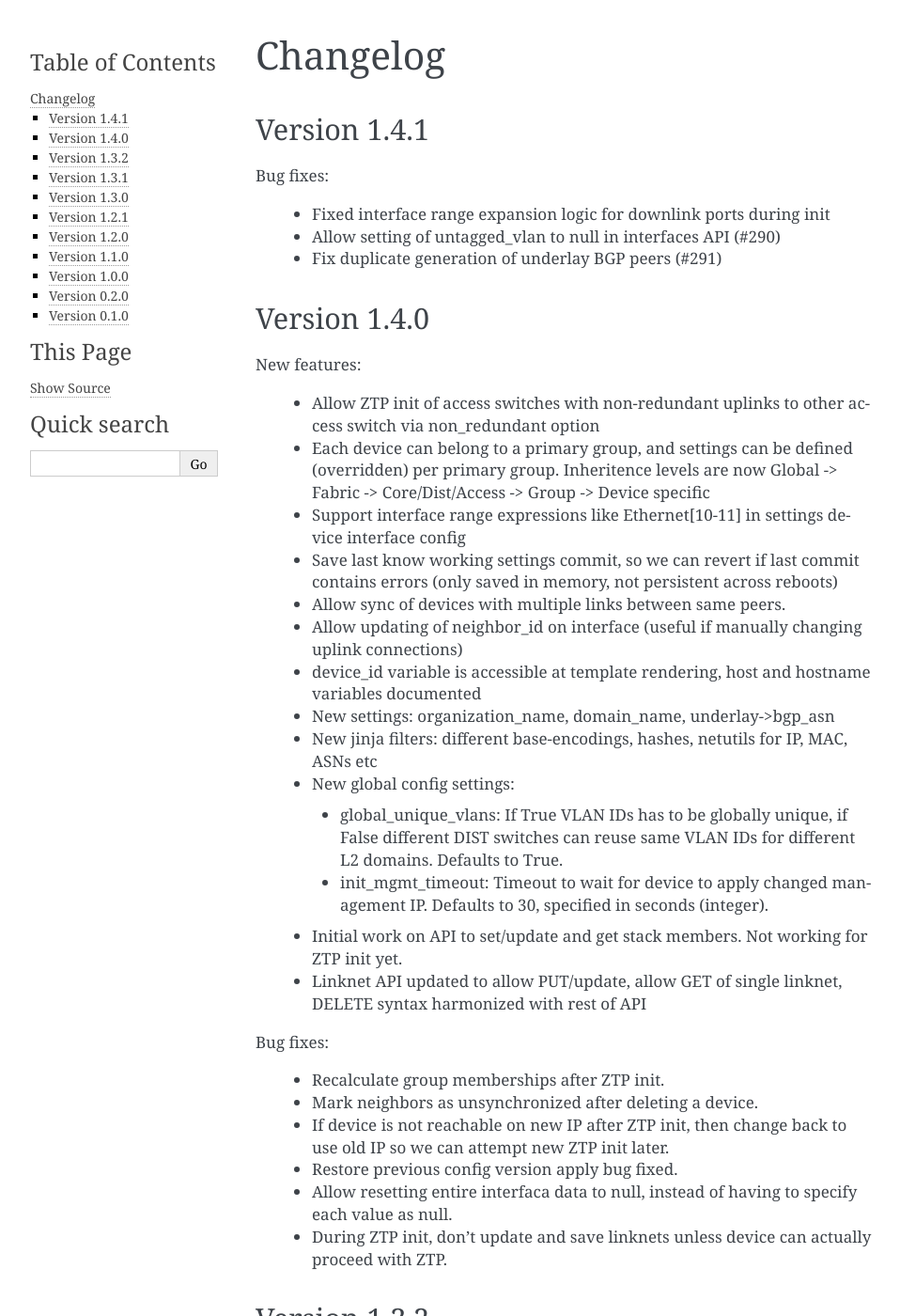
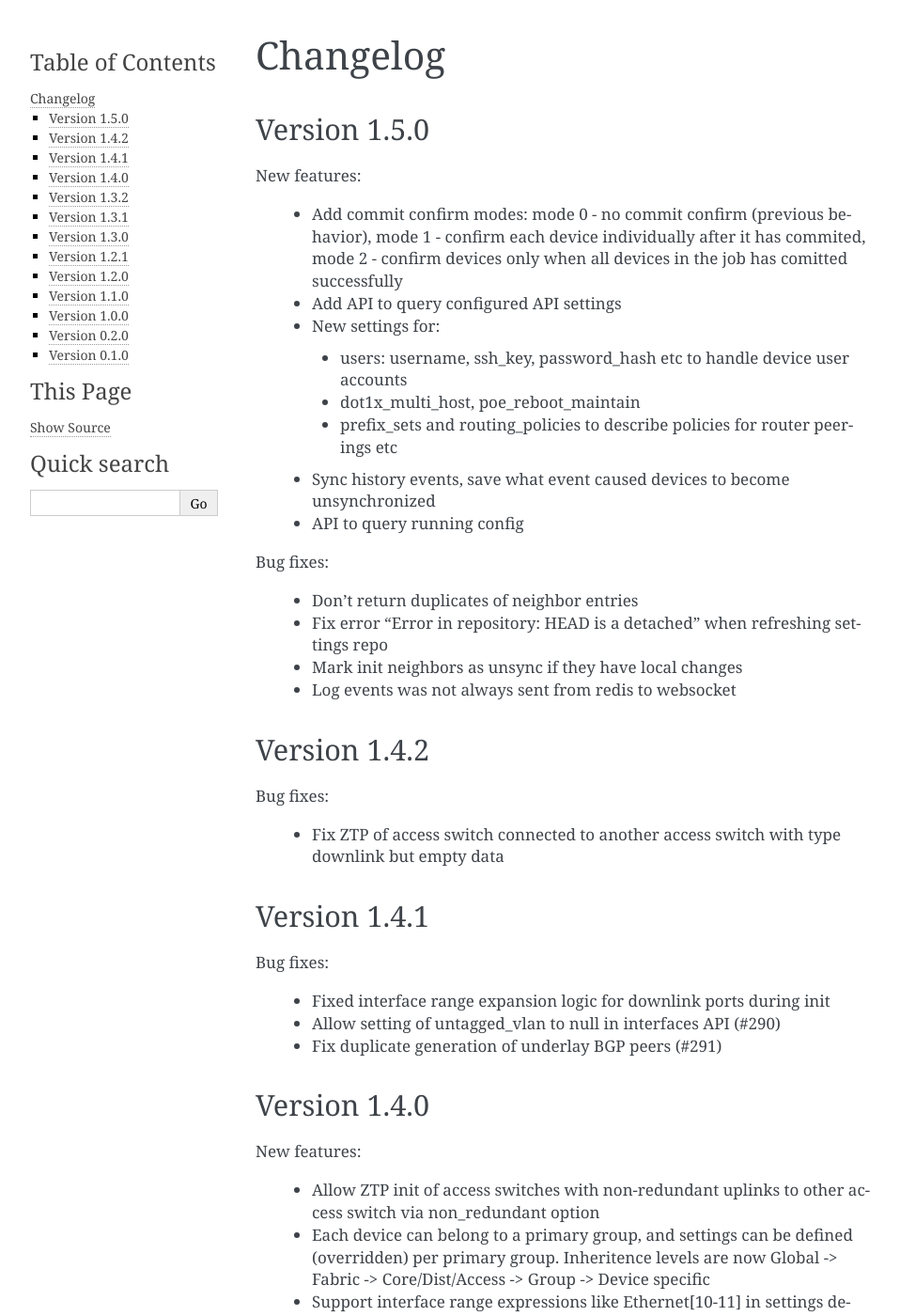
Before and after one commit to SUNET/cnaas-nms, a Sphinx documentation site: the page built from docs/changelog/index.rst, in a window 1280 px wide and 1400 px high. Shown: the whole window at 94% size, without its empty margins (148-1106 px from the left). Built offline with Sphinx 7.4.7, drawn with Linux system fonts in a browser that asks for light colours.

Commit message:
Changelog v1.5

```diff
--- a/docs/changelog/index.rst
+++ b/docs/changelog/index.rst
@@ -1,5 +1,35 @@
 Changelog
 =========
+
+Version 1.5.0
+-------------
+
+New features:
+
+ - Add commit confirm modes: mode 0 - no commit confirm (previous behavior), mode 1 - confirm each device individually
+   after it has commited, mode 2 - confirm devices only when all devices in the job has comitted successfully
+ - Add API to query configured API settings
+ - New settings for:
+  * users: username, ssh_key, password_hash etc to handle device user accounts
+  * dot1x_multi_host, poe_reboot_maintain
+  * prefix_sets and routing_policies to describe policies for router peerings etc
+ - Sync history events, save what event caused devices to become unsynchronized
+ - API to query running config
+
+Bug fixes:
+
+ - Don't return duplicates of neighbor entries
+ - Fix error "Error in repository: HEAD is a detached" when refreshing settings repo
+ - Mark init neighbors as unsync if they have local changes
+ - Log events was not always sent from redis to websocket
+
+Version 1.4.2
+-------------
+
+Bug fixes:
+
+ - Fix ZTP of access switch connected to another access switch with type downlink but empty data
+
 
 Version 1.4.1
 -------------
```
